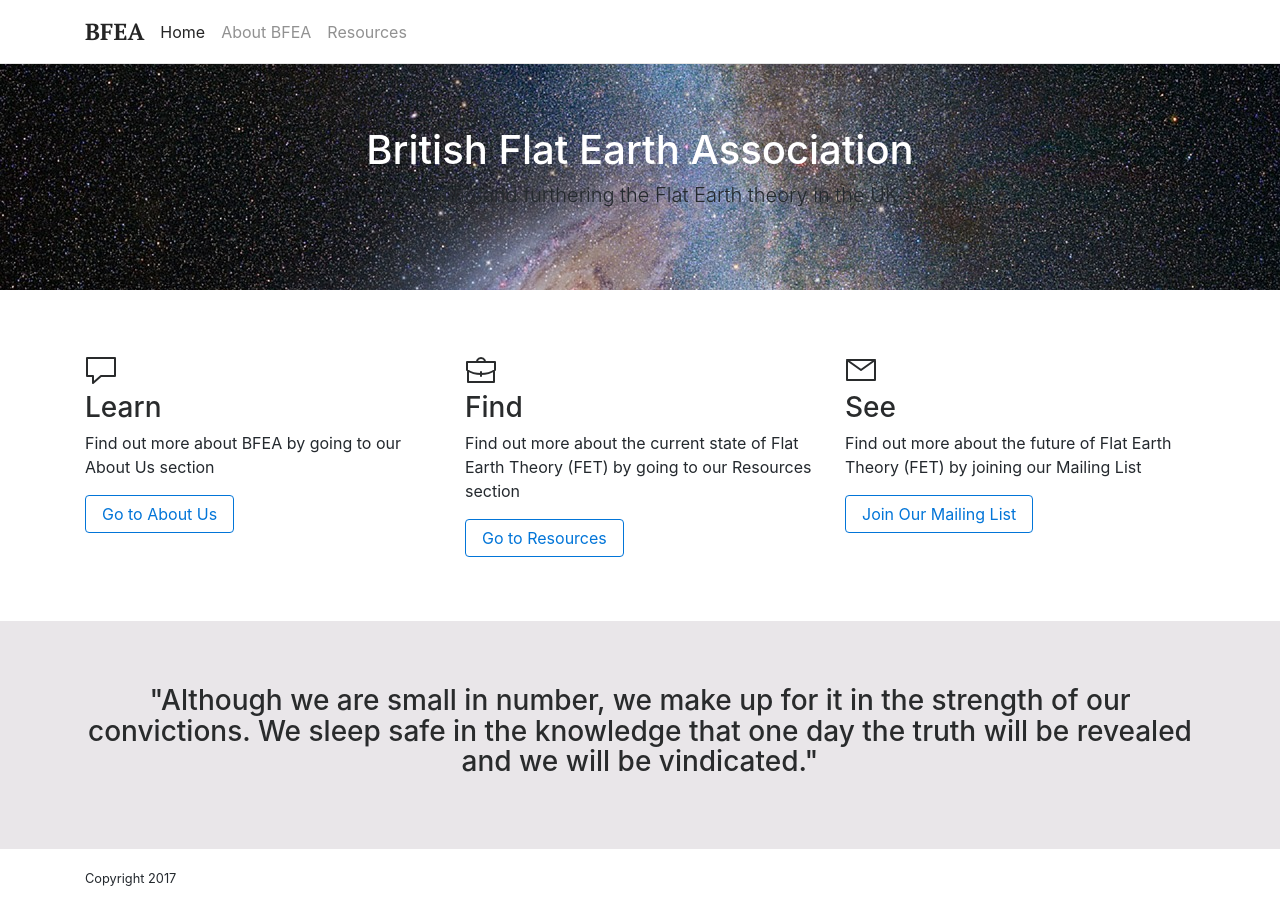
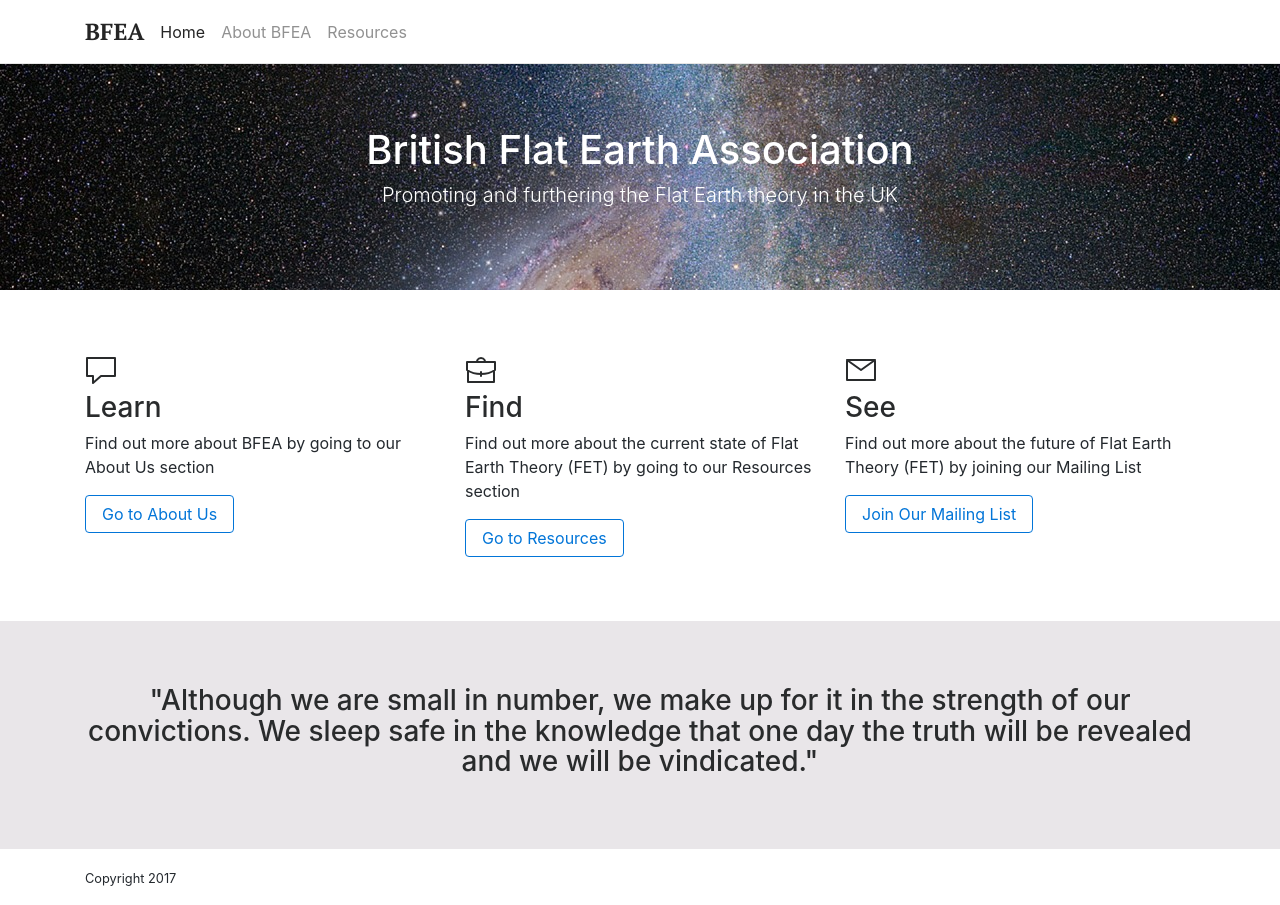
Before and after one commit to krussll/etsysimplicity, a Jekyll site: the page built from index.md, in a window 1280 px wide. Built offline with Jekyll 4.4.1, drawn with Linux system fonts in a browser that asks for light colours; a script that is not in the unit is left out.

Commit message:
Update main.scss

```diff
--- a/css/main.scss
+++ b/css/main.scss
@@ -69,7 +69,7 @@ p {
   background: #333333;
 }
 
-.jumbotron.dark {
+.jumbotron.dark, .jumbotron.dark p {
   color: #fff;
 }
 
```
